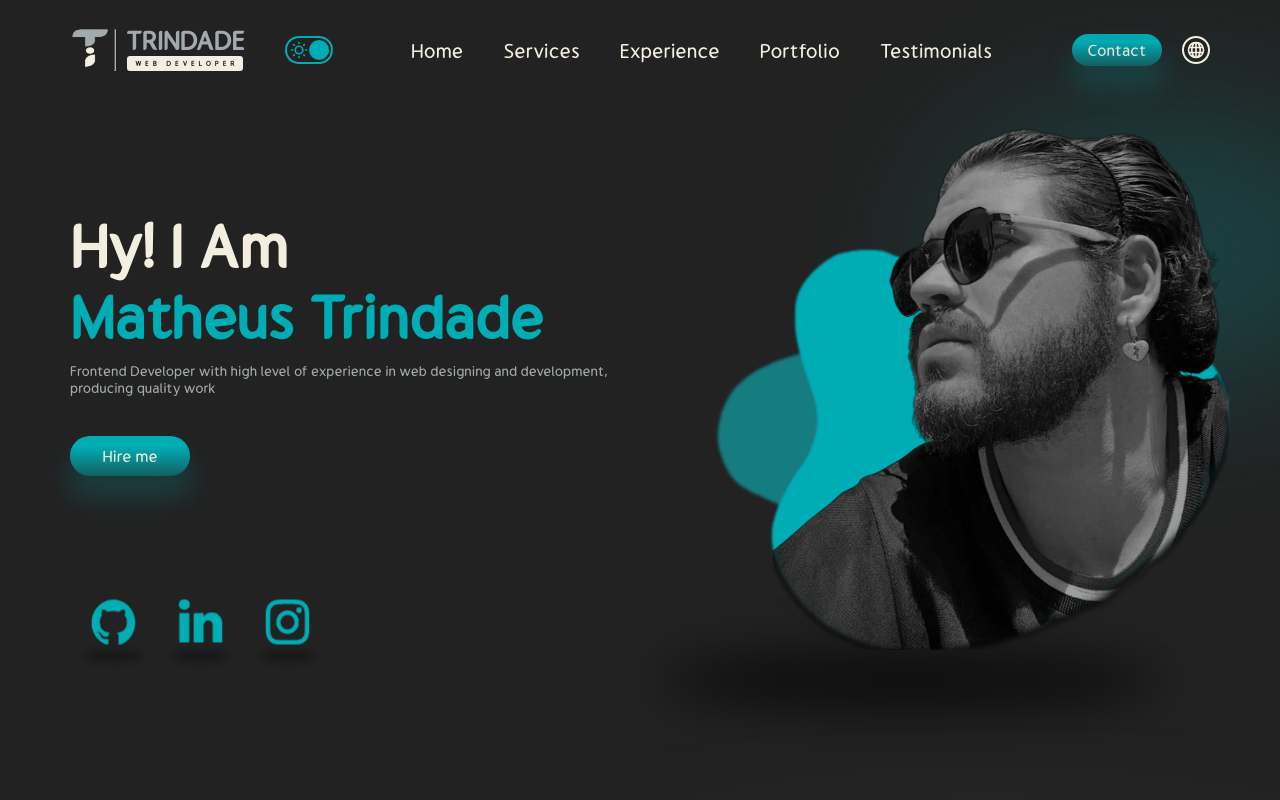
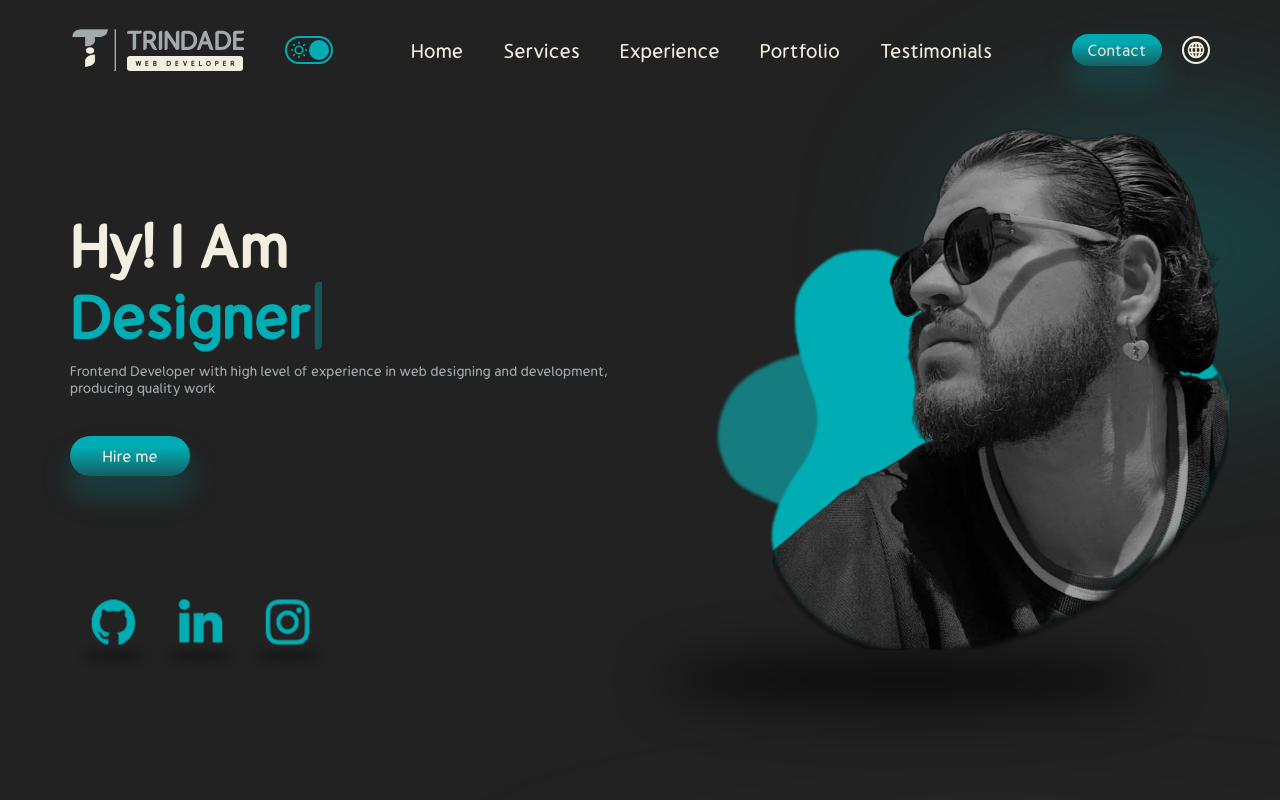
Before and after one commit to MatheusLTrindade/Portfolio, a React (Create React App) app: page / in a window 1280 px wide. Shown: the top 800 px of the page. Built offline with nearby package versions, Linux system fonts and the light colour scheme; a web font is replaced by a local one.

Commit message:
add+ typewriter-effect

```diff
--- a/package.json
+++ b/package.json
@@ -17,6 +17,7 @@
     "react-scripts": "5.0.0",
     "react-scroll": "^1.8.8",
     "swiper": "^8.4.5",
+    "typewriter-effect": "^2.19.0",
     "web-vitals": "^2.1.0"
   },
   "scripts": {
--- a/src/Components/Intro/Intro.css
+++ b/src/Components/Intro/Intro.css
@@ -24,6 +24,14 @@
 
 .i-name > :nth-child(2){
     color: var(--verdigris);
+    font-weight: bold;
+    font-size: 3rem;
+}
+.Typewriter__wrapper {
+    font-weight: bold;
+    font-size: 3rem;
+}
+.Typewriter__cursor {
     font-weight: bold;
     font-size: 3rem;
 }
--- a/src/Components/Intro/Intro.jsx
+++ b/src/Components/Intro/Intro.jsx
@@ -1,4 +1,5 @@
 import React from "react";
+import Typewriter from "typewriter-effect";
 
 import './Intro.css'
 
@@ -22,7 +23,23 @@ function Intro() {
             <div className="i-left">
                 <div className="i-name">
                     <span>{t('Hy! I Am')}</span>
-                    <span>Matheus Trindade</span>
+                    <span>
+                        <Typewriter
+                            options={{
+                                autoStart: true,
+                                loop: true,
+                                wrapperClassName: 'Typewriter__wrapper',
+                                cursorClassName: 'Typewriter__cursor',
+                                delay: 40,
+                                strings: [
+                                    'Matheus Trindade',
+                                    t('Developer'),
+                                    'Designer',
+                                    'UI/UX'
+                                ]
+                            }}
+                        />
+                    </span>
                     <span>{t('Frontend Developer with high level of experience in web designing and development, producing quality work')}</span>
                 </div>
                 <button className="button i-button">{t('Hire me')}</button>
```
Also changed, not shown: 2 other files (tests, documents, lock files or other folders).
